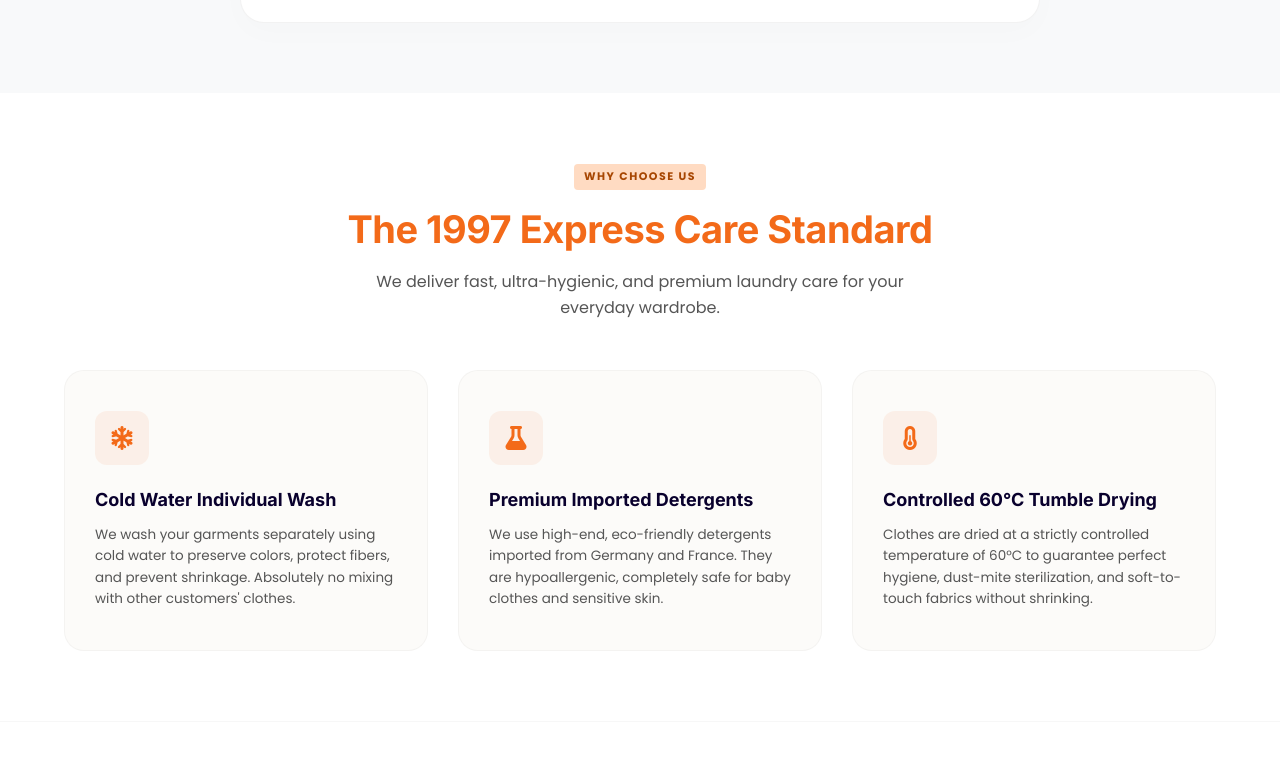
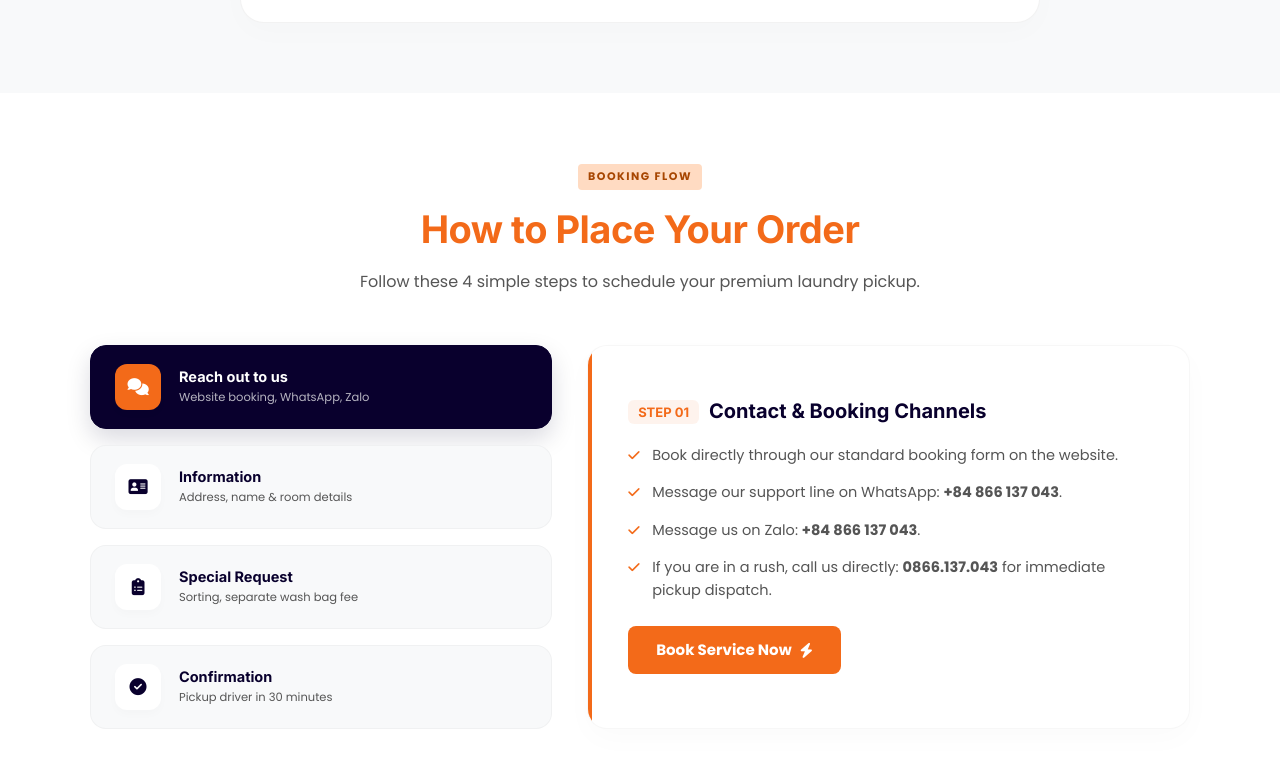
Before and after one commit to oanhtran97iii/1997laundry, a plain HTML site: page express-laundry.html in a window 1280 px wide. Shown: the part 2880-3640 px from the top of the page. Drawn offline with Linux system fonts and the light colour scheme.

Commit message:
chore: remove 'Why Choose Us / Express Care Standard' section from express-laundry.html

```diff
--- a/express-laundry.html
+++ b/express-laundry.html
@@ -1771,51 +1771,7 @@
         </div>
     </section>
 
-    <!-- Why Choose Us / Benefits Section -->
-    <section class="benefits-section" style="background-color: #ffffff; border-bottom: 1px solid rgba(0, 0, 0, 0.03);">
-        <div class="container">
-            <div class="text-center header-spacing">
-                <span class="section-badge">WHY CHOOSE US</span>
-                <h2 class="section-title">The 1997 Express Care Standard</h2>
-                <p class="section-subtitle">We deliver fast, ultra-hygienic, and premium laundry care for your everyday wardrobe.</p>
-            </div>
-
-            <div class="benefits-grid">
-                <!-- Benefit 1 -->
-                <div class="benefit-card" style="background-color: #fcfbf9; padding: 40px 30px; border-radius: 20px; border: 1px solid rgba(0,0,0,0.03); transition: all 0.3s ease;">
-                    <div class="benefit-icon" style="width: 54px; height: 54px; border-radius: 12px; background-color: rgba(242, 106, 25, 0.08); color: var(--color-accent); display: flex; align-items: center; justify-content: center; font-size: 24px; margin-bottom: 24px;">
-                        <i class="fa-solid fa-snowflake"></i>
-                    </div>
-                    <h3 style="font-family: var(--font-headline); font-size: 18px; font-weight: 700; color: var(--color-bg-dark); margin: 0 0 12px 0;">Cold Water Individual Wash</h3>
-                    <p style="font-family: var(--font-body); font-size: 13.5px; line-height: 1.6; color: var(--color-text-gray); margin: 0;">
-                        We wash your garments separately using cold water to preserve colors, protect fibers, and prevent shrinkage. Absolutely no mixing with other customers' clothes.
-                    </p>
-                </div>
-
-                <!-- Benefit 2 -->
-                <div class="benefit-card" style="background-color: #fcfbf9; padding: 40px 30px; border-radius: 20px; border: 1px solid rgba(0,0,0,0.03); transition: all 0.3s ease;">
-                    <div class="benefit-icon" style="width: 54px; height: 54px; border-radius: 12px; background-color: rgba(242, 106, 25, 0.08); color: var(--color-accent); display: flex; align-items: center; justify-content: center; font-size: 24px; margin-bottom: 24px;">
-                        <i class="fa-solid fa-flask"></i>
-                    </div>
-                    <h3 style="font-family: var(--font-headline); font-size: 18px; font-weight: 700; color: var(--color-bg-dark); margin: 0 0 12px 0;">Premium Imported Detergents</h3>
-                    <p style="font-family: var(--font-body); font-size: 13.5px; line-height: 1.6; color: var(--color-text-gray); margin: 0;">
-                        We use high-end, eco-friendly detergents imported from Germany and France. They are hypoallergenic, completely safe for baby clothes and sensitive skin.
-                    </p>
-                </div>
-
-                <!-- Benefit 3 -->
-                <div class="benefit-card" style="background-color: #fcfbf9; padding: 40px 30px; border-radius: 20px; border: 1px solid rgba(0,0,0,0.03); transition: all 0.3s ease;">
-                    <div class="benefit-icon" style="width: 54px; height: 54px; border-radius: 12px; background-color: rgba(242, 106, 25, 0.08); color: var(--color-accent); display: flex; align-items: center; justify-content: center; font-size: 24px; margin-bottom: 24px;">
-                        <i class="fa-solid fa-temperature-half"></i>
-                    </div>
-                    <h3 style="font-family: var(--font-headline); font-size: 18px; font-weight: 700; color: var(--color-bg-dark); margin: 0 0 12px 0;">Controlled 60°C Tumble Drying</h3>
-                    <p style="font-family: var(--font-body); font-size: 13.5px; line-height: 1.6; color: var(--color-text-gray); margin: 0;">
-                        Clothes are dried at a strictly controlled temperature of 60°C to guarantee perfect hygiene, dust-mite sterilization, and soft-to-touch fabrics without shrinking.
-                    </p>
-                </div>
-            </div>
-        </div>
-    </section>
+
 
     <!-- How to Place Your Order Section -->
     <section class="how-to-order-section" style="background-color: var(--color-bg-light);">
```
